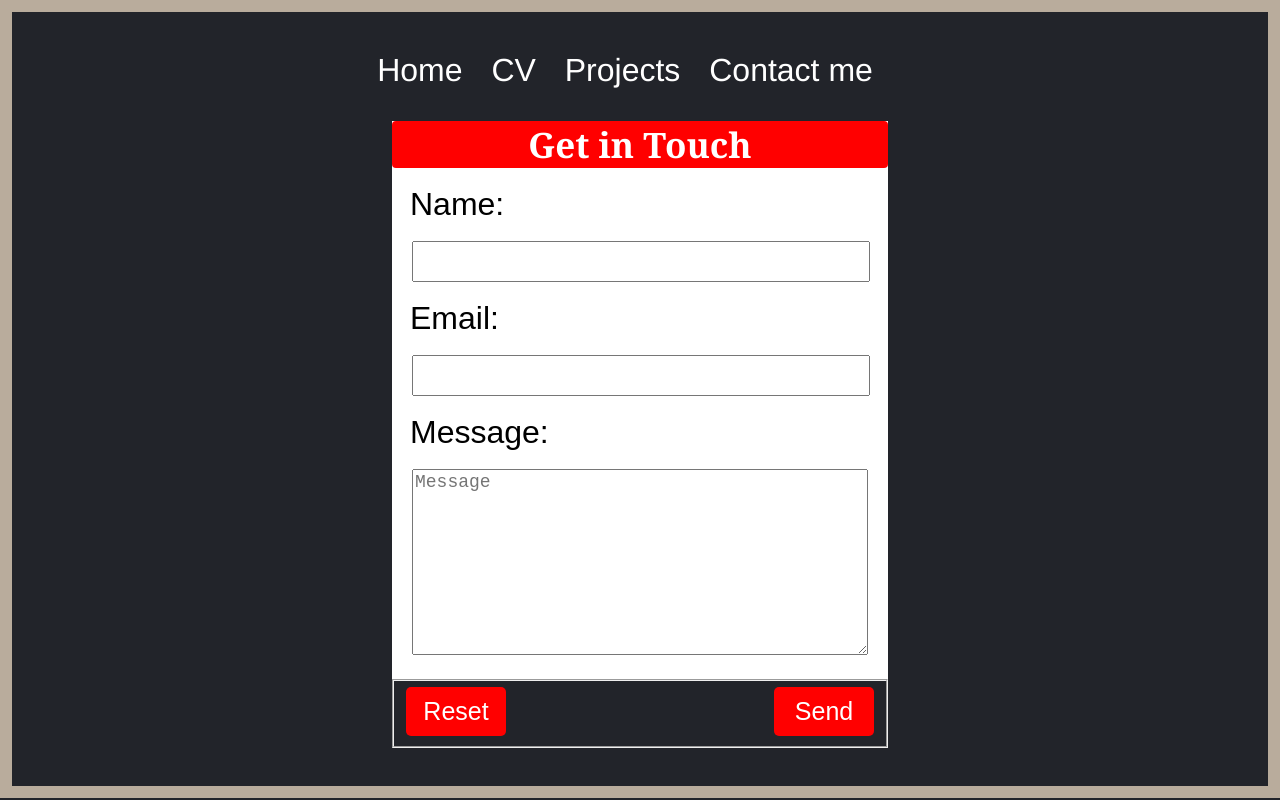
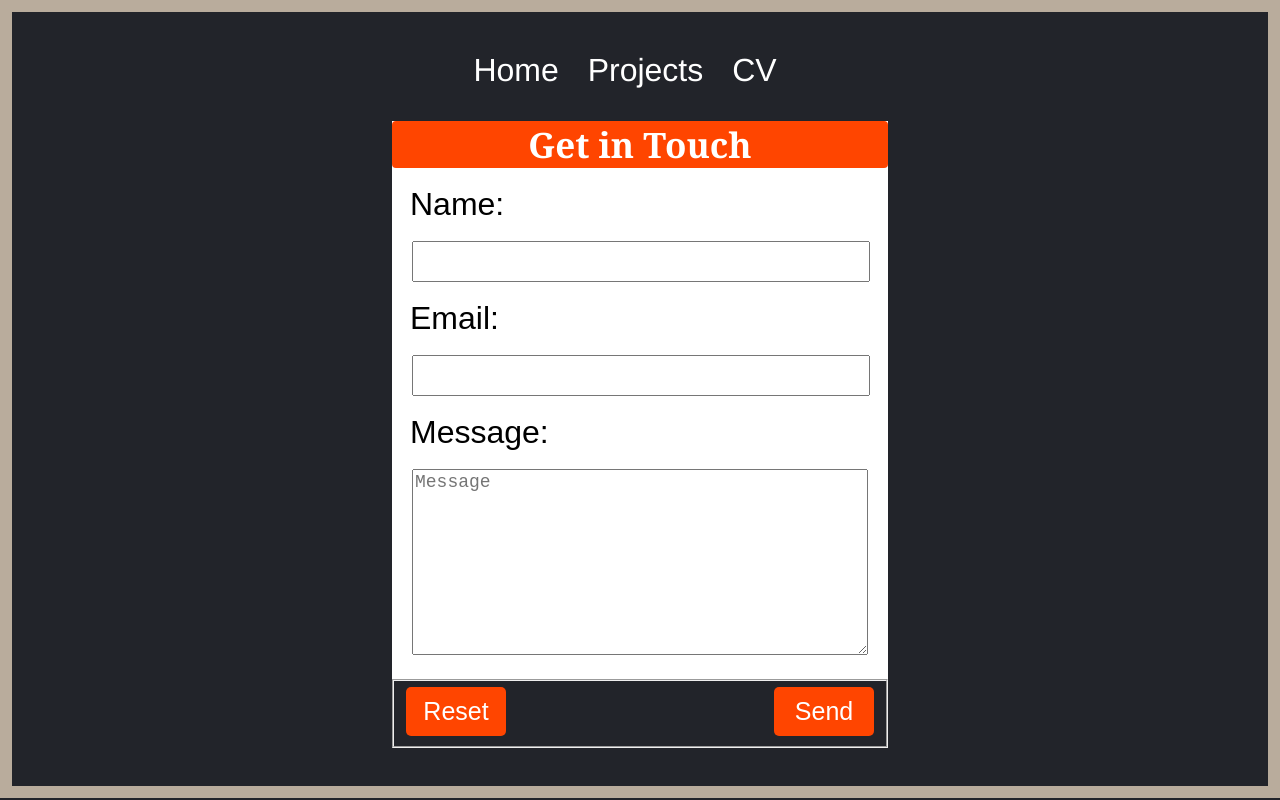
Before and after one commit to scottbadass/my_portofolio, a plain HTML site: page blog.html in a window 1280 px wide. Drawn offline with Linux system fonts and the light colour scheme.

Commit message:
contact form removed, found it unnecessary since CV is linked

```diff
--- /dev/null
+++ b/app.js
@@ -0,0 +1,3 @@
+$(document).ready(function () {
+
+});
--- a/contactme.html
+++ b/blog.html
@@ -9,12 +9,18 @@
 
     <link rel="stylesheet" type="text/css" href="css/main.css">
 
-    <nav id="navBar">
+    <nav>
         <ul>
-            <li> <a href="file:///Users/Kynd/Desktop/personalwebsite/personalwebsite.html">Home </a> </li>
-            <li> <a href="file:///Users/Kynd/Desktop/personalwebsite/cv.html">CV </a></li>
-            <li> <a href="http://www.kynd.me"> Projects </a></li>
-            <li> <a href="file:///Users/Kynd/Desktop/personalwebsite/contactme.html#">Contact me </a></li>
+            <li>
+                <a href="index.html"> Home</a>
+            </li>
+            <li>
+                <a href="myprojects.html">Projects</a>
+            </li>
+            <li>
+                <a href="cv.html">CV</a>
+            </li>
+
         </ul>
     </nav>
 </head>
--- a/css/main.css
+++ b/css/main.css
@@ -6,7 +6,7 @@ html {
 
 body {
     font-family: 'Helvetica Neue', Helvetica, Arial, sans-serif;
-    color: white;
+    color: lightgray;
     height: 100%;
     font-size: 1em;
     padding: 30px;
@@ -98,6 +98,8 @@ p a:link {
 
 .resume {
     background-color: antiquewhite;
+    height: 900px;
+    width: 900px;
 }
 
 .subtitle {
@@ -154,7 +156,7 @@ img {
 /*STYLING FOR CONTACT FORM */
 
 #headercontact {
-    background-color: red;
+    background-color: orangered;
     border-radius: 4px;
     margin: auto;
     color: white;
@@ -173,6 +175,7 @@ html {
 form {
     width: 500px;
     margin: 0 auto;
+    outline: none;
 }
 
 label {
@@ -195,6 +198,7 @@ textarea {
     width: 450px;
     margin: 0 0 0 20px;
     font-size: 18px;
+    outline: none;
 }
 
 .fieldset {
@@ -205,7 +209,7 @@ textarea {
 
 .btn {
     padding: 10px 5px;
-    background: red;
+    background: orangered;
     border: none;
     cursor: pointer;
     -webkit-border-radius: 5px;
@@ -218,7 +222,7 @@ textarea {
 
 .resetbtn {
     padding: 10px 5px;
-    background: red;
+    background: orangered;
     border: none;
     cursor: pointer;
     -webkit-border-radius: 5px;
@@ -237,6 +241,10 @@ form h4 {
     text-align: center;
 }
 
+form input {
+    outline: none;
+}
+
 
 /* End of contact form styling */
 
```
Also changed, not shown: cv.html (+1 -0 lines), index.html (+4 -4 lines), myprojects.html (+1 -0 lines).
